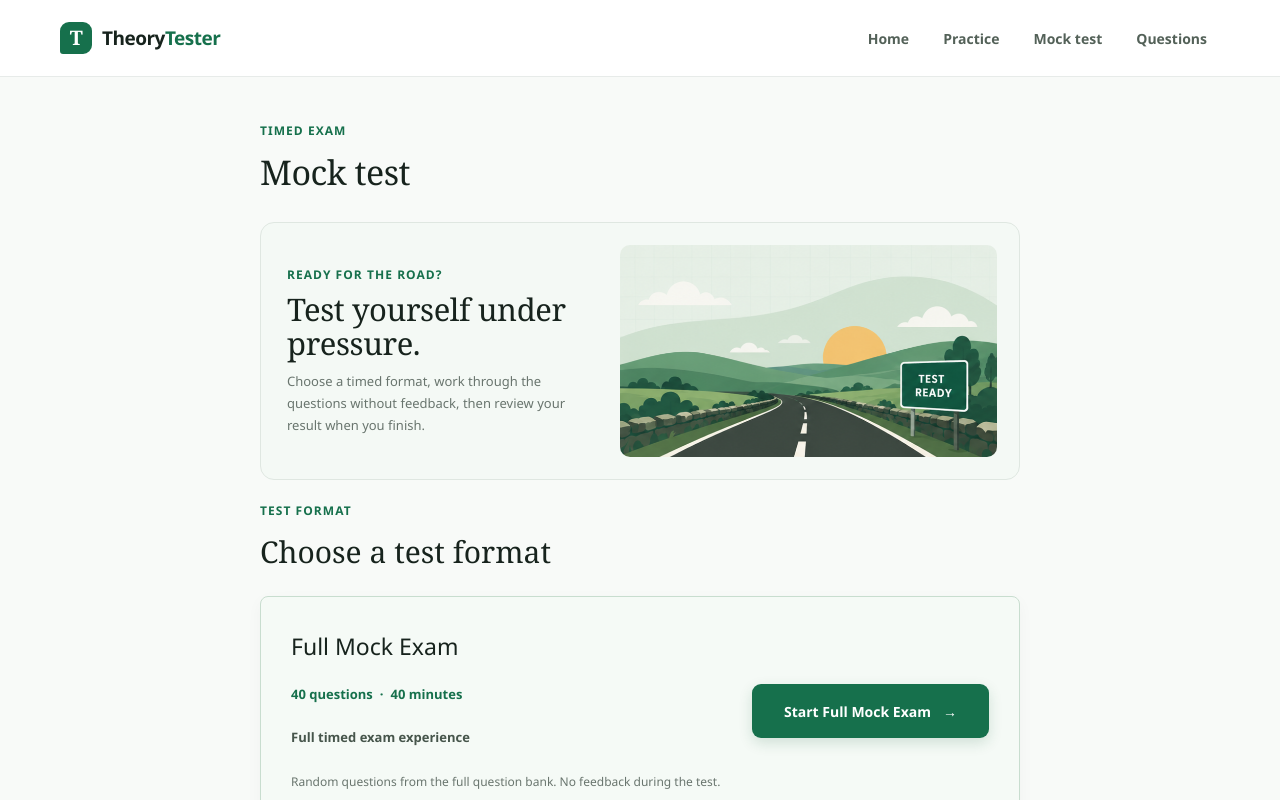
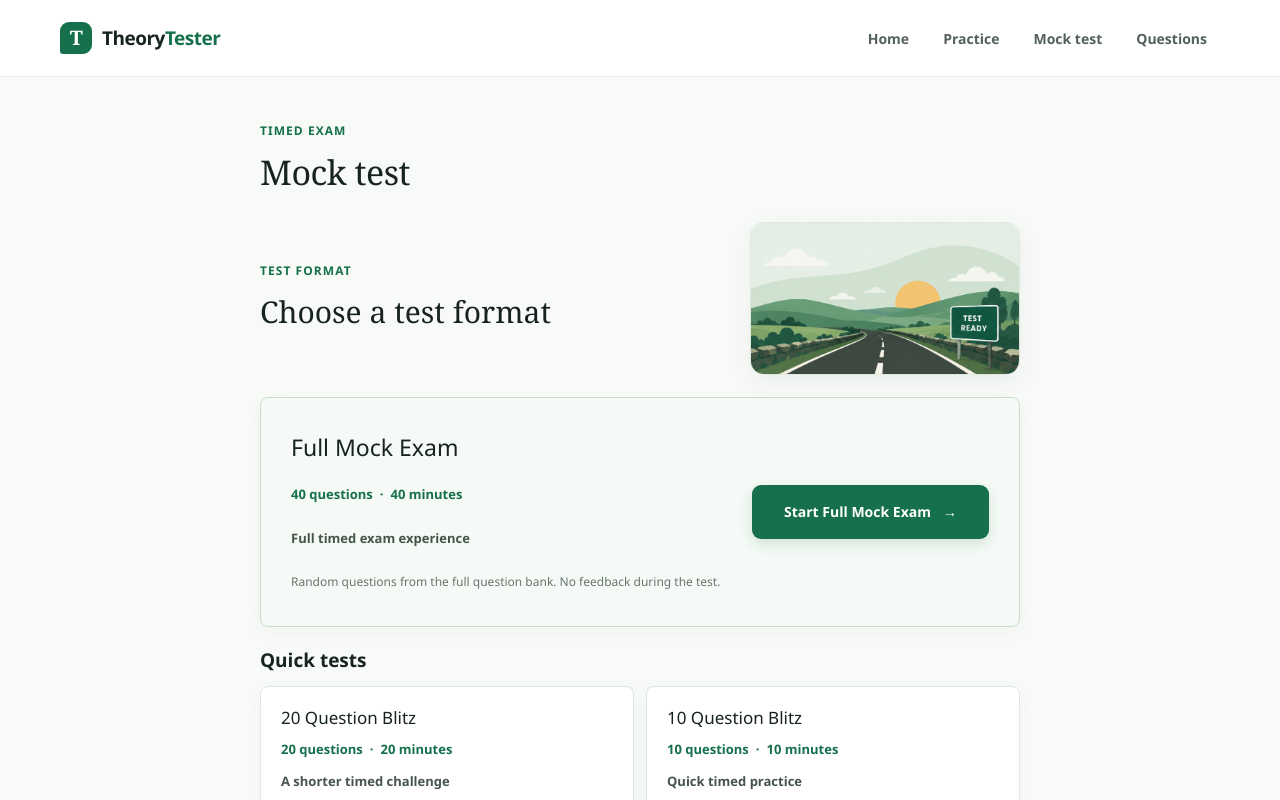
Before and after one commit to cullenry/theory-tester, a Next.js app: page /mock-test in a window 1280 px wide. Shown: the top 800 px of the page. Built offline with nearby package versions, Linux system fonts and the light colour scheme.

Commit message:
Compact mock test introduction

```diff
--- a/src/app/globals.css
+++ b/src/app/globals.css
@@ -183,3 +183,13 @@ button:focus-visible, a:focus-visible, input:focus-visible, select:focus-visible
   .library-intro-copy h2, .mock-intro-copy h2 { font-size: 27px; }
   .library-intro-art, .mock-intro-art { max-height: 280px; }
 }
+
+
+.mock-format-heading-row { display: grid; grid-template-columns: minmax(0, 1fr) 270px; align-items: center; gap: 28px; margin-bottom: 18px; }
+.mock-format-heading-art { overflow: hidden; border: 1px solid var(--line); border-radius: 14px; background: #edf5ee; box-shadow: 0 8px 24px rgba(25, 62, 41, .06); }
+.mock-format-heading-art img { display: block; width: 100%; height: auto; }
+.mock-format-section { margin-top: 6px; }
+@media (max-width: 760px) {
+  .mock-format-heading-row { grid-template-columns: 1fr; gap: 14px; }
+  .mock-format-heading-art { width: min(100%, 360px); }
+}
--- a/src/components/mock-test-session.tsx
+++ b/src/components/mock-test-session.tsx
@@ -120,25 +120,19 @@ export function MockTestSession({ initialQuestions, initialDurationSeconds = 40
     return (
       <main className="app-main"><div className="page-shell practice-shell">
         <div className="page-heading"><div><p className="eyebrow">Timed exam</p><h1>Mock test</h1></div></div>
-        <section className="mock-intro" aria-labelledby="mock-intro-title">
-          <div className="mock-intro-copy">
-            <p className="eyebrow">Ready for the road?</p>
-            <h2 id="mock-intro-title">Test yourself under pressure.</h2>
-            <p>Choose a timed format, work through the questions without feedback, then review your result when you finish.</p>
-          </div>
-          <div className="mock-intro-art">
+        <section className="mock-format-section" aria-labelledby="mock-config-title">
+          <div className="mock-format-heading-row">
+            <div className="mock-format-heading"><p className="eyebrow">Test format</p><h2 id="mock-config-title">Choose a test format</h2></div>
+            <div className="mock-format-heading-art">
               <Image
                 src="/images/theorytester-test-ready.png"
                 alt="Illustration of an Irish road with a Test Ready sign"
                 width={745}
                 height={460}
-              sizes="(max-width: 760px) 100vw, 430px"
+                sizes="260px"
               />
             </div>
-        </section>
-
-        <section className="mock-format-section" aria-labelledby="mock-config-title">
-          <div className="mock-format-heading"><p className="eyebrow">Test format</p><h2 id="mock-config-title">Choose a test format</h2></div>
+          </div>
           <div className="mock-format-grid">
             <TestFormatCard format={TEST_FORMATS[0]} featured onStart={(format) => startTest(format, initialQuestions)} />
             <h3 className="mock-quick-heading">Quick tests</h3>
```
Lines whose indentation alone changed are shown as unchanged.
